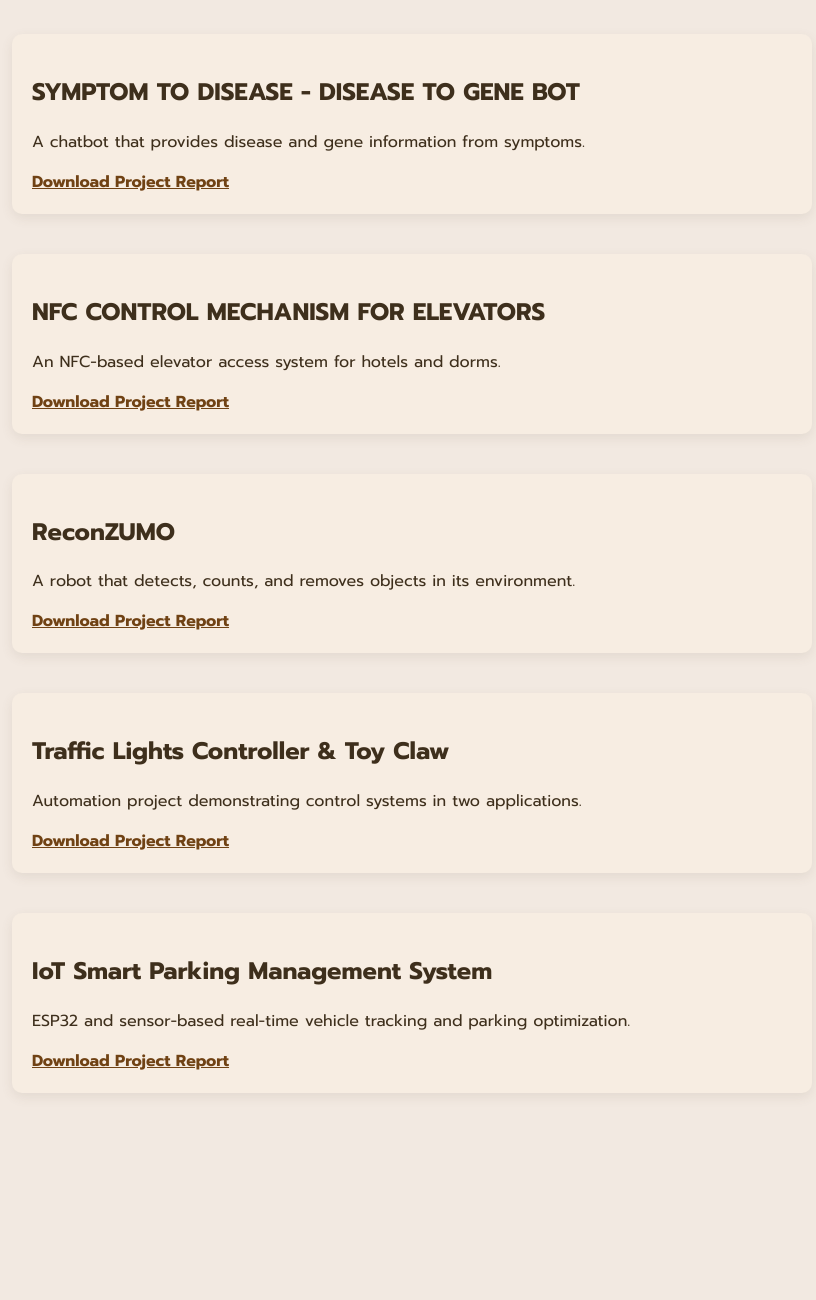
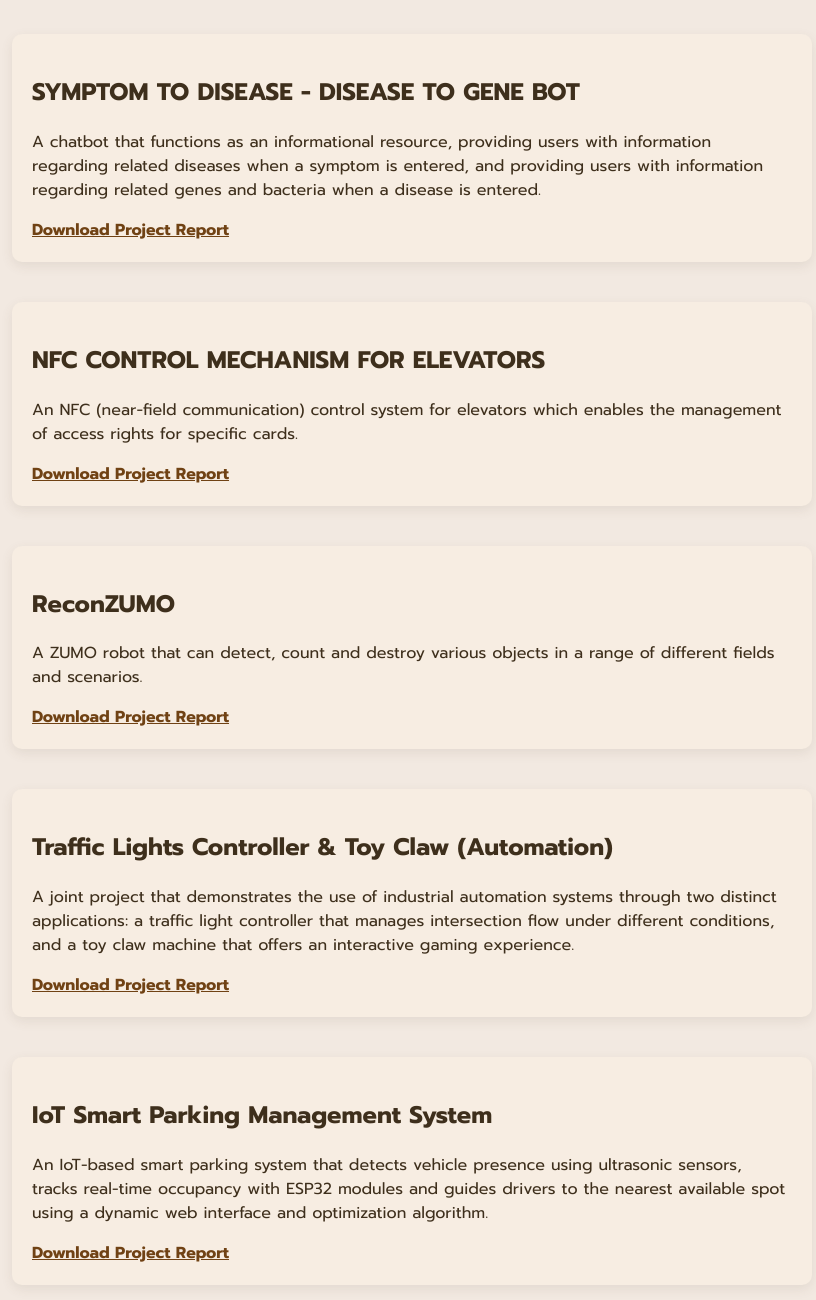
Before and after one commit to GencoGuven/projects, a plain HTML site: page index.html in a window 1280 px wide. Shown: the part 816-2116 px from the top of the page, without its empty margins (228-1044 px from the left). Before the commit the page ends 1999 px from the top, so only its background shows below. Drawn offline with Linux system fonts and the light colour scheme.

Commit message:
Update index.html

```diff
--- a/index.html
+++ b/index.html
@@ -17,27 +17,27 @@
   <section class="projects hidden">
     <div class="project-item">
       <h2>SYMPTOM TO DISEASE - DISEASE TO GENE BOT</h2>
-      <p>A chatbot that provides disease and gene information from symptoms.</p>
+      <p>A chatbot that functions as an informational resource, providing users with information regarding related diseases when a symptom is entered, and providing users with information regarding related genes and bacteria when a disease is entered.</p>
       <a href="projects2025/EE300PROJECTONLY.pdf" download>Download Project Report</a>
     </div>
     <div class="project-item">
       <h2>NFC CONTROL MECHANISM FOR ELEVATORS</h2>
-      <p>An NFC-based elevator access system for hotels and dorms.</p>
+      <p>An NFC (near-field communication) control system for elevators which enables the management of access rights for specific cards.</p>
       <a href="projects2025/EE400PROJECTONLY.pdf" download>Download Project Report</a>
     </div>
     <div class="project-item">
       <h2>ReconZUMO</h2>
-      <p>A robot that detects, counts, and removes objects in its environment.</p>
+      <p>A ZUMO robot that can detect, count and destroy various objects in a range of different fields and scenarios.</p>
       <a href="projects2025/EE321" download>Download Project Report</a>
     </div>
     <div class="project-item">
-      <h2>Traffic Lights Controller & Toy Claw</h2>
-      <p>Automation project demonstrating control systems in two applications.</p>
+      <h2>Traffic Lights Controller & Toy Claw (Automation) </h2>
+      <p>A joint project that demonstrates the use of industrial automation systems through two distinct applications: a traffic light controller that manages intersection flow under different conditions, and a toy claw machine that offers an interactive gaming experience.</p>
       <a href="projects2025/EE392.pdf" download>Download Project Report</a>
     </div>
     <div class="project-item">
       <h2>IoT Smart Parking Management System</h2>
-      <p>ESP32 and sensor-based real-time vehicle tracking and parking optimization.</p>
+      <p>An IoT-based smart parking system that detects vehicle presence using ultrasonic sensors, tracks real-time occupancy with ESP32 modules and guides drivers to the nearest available spot using a dynamic web interface and optimization algorithm.</p>
       <a href="projects2025/EE401.pdf" download>Download Project Report</a>
     </div>
   </section>
```
